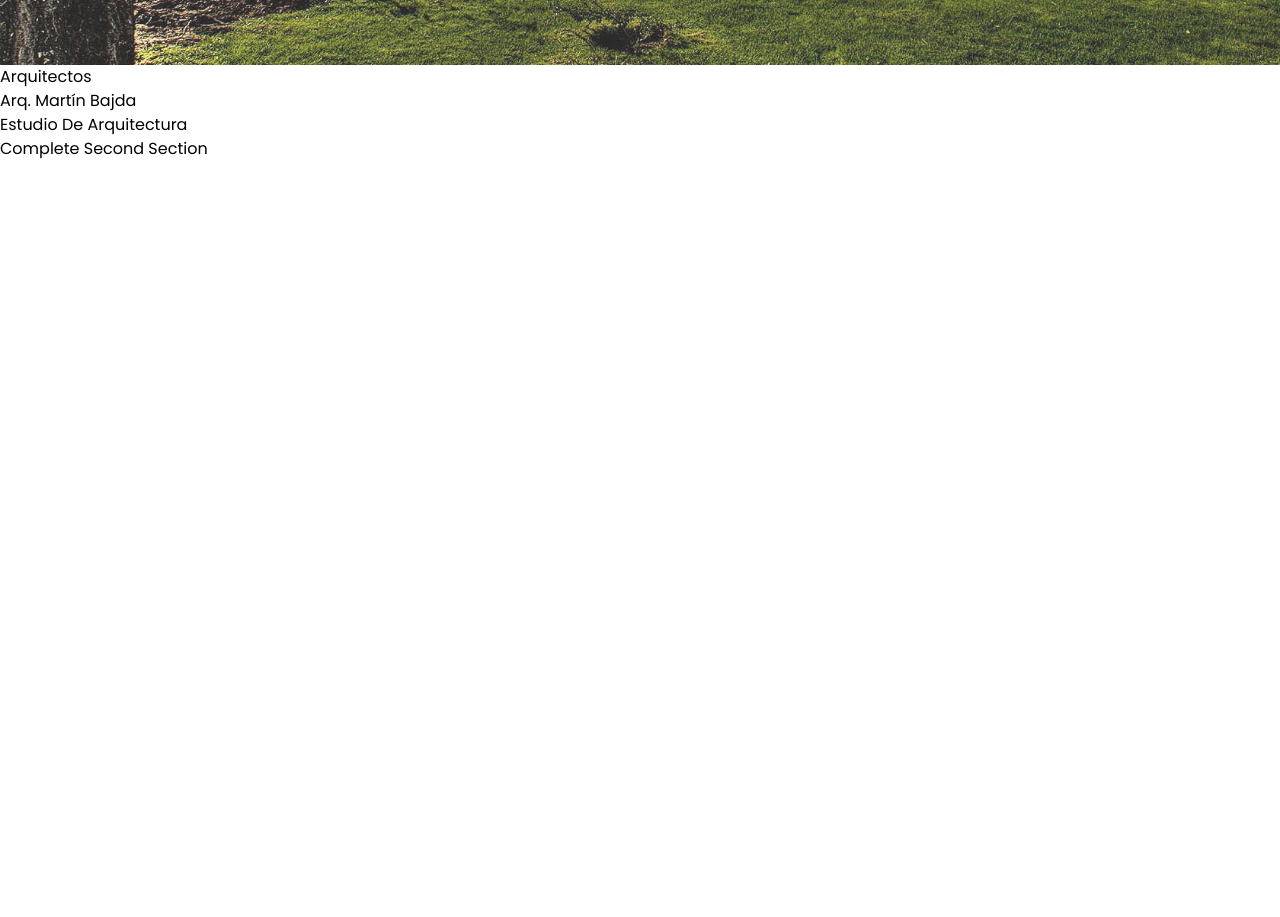
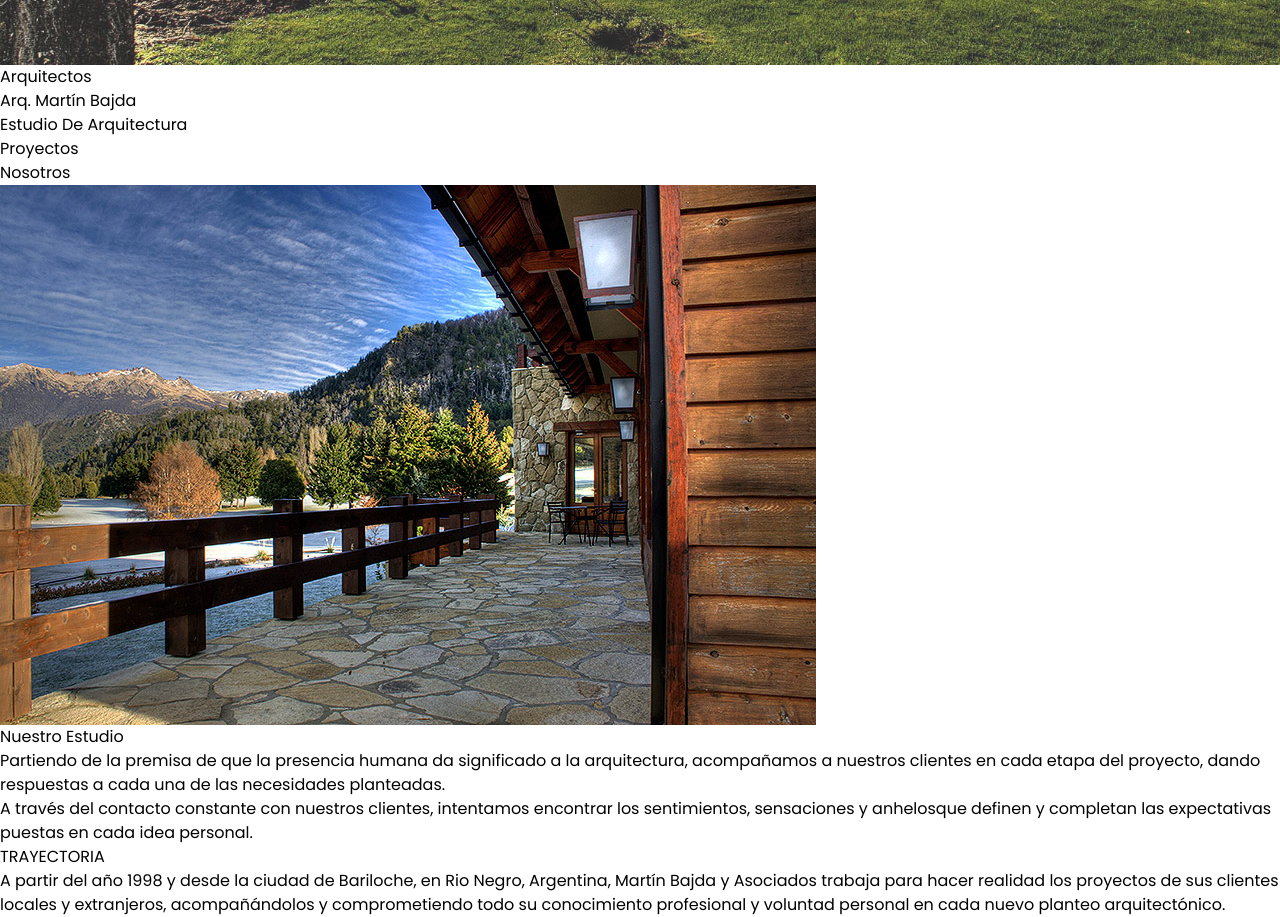
Before and after one commit to 4Bprogramming/BajdaNextJs, a Next.js app: page / in a window 1280 px wide. Shown: the part 680-1597 px from the top of the page. Before the commit the page ends 841 px from the top, so only its background shows below. Built offline with nearby package versions, Linux system fonts and the light colour scheme.

Commit message:
main in progress

```diff
--- a/src/Components/Main/Main.jsx
+++ b/src/Components/Main/Main.jsx
@@ -1,6 +1,8 @@
 import React from "react";
 import Image from "next/image";
 import mainBanner from "../../../public/resources/mainImage.jpg";
+import nuestroEstudio from "../../../public/resources/nuestroEstudio.jpg";
+import GreenButton from "../Buttons/greenButton";
 
 function Main() {
   return (
@@ -26,8 +28,40 @@ function Main() {
           </p>
         </article>
       </section>
-      <section class="bg-fuchsia-400 h-32">
-        <p class="pt-10">Complete Second Section</p>
+      <section class="flex flex-col items-center">
+        <GreenButton text="Proyectos" style="mt-10 mb-10" />
+        <p class=" text-5xl text-custom-green">Nosotros</p>
+      </section>
+      <section>
+        <article class="grid grid-cols-2 mb-14">
+          <nuestro-estudio-left class="block">
+            <Image src={nuestroEstudio} />
+          </nuestro-estudio-left>
+          <nuestro-estudio-right class="block">
+            <h3>
+              Nuestro <span>Estudio</span>
+            </h3>
+            <p>
+              Partiendo de la premisa de que la presencia humana da significado
+              a la arquitectura, acompañamos a nuestros clientes en cada etapa
+              del proyecto, dando respuestas a cada una de las necesidades
+              planteadas.
+            </p>
+            <p>
+              A través del contacto constante con nuestros clientes, intentamos
+              encontrar los sentimientos, sensaciones y anhelosque definen y
+              completan las expectativas puestas en cada idea personal.
+            </p>
+            <h4>TRAYECTORIA</h4>
+            <p>
+              A partir del año 1998 y desde la ciudad de Bariloche, en Rio
+              Negro, Argentina, Martín Bajda y Asociados trabaja para hacer
+              realidad los proyectos de sus clientes locales y extranjeros,
+              acompañándolos y comprometiendo todo su conocimiento profesional y
+              voluntad personal en cada nuevo planteo arquitectónico.
+            </p>
+          </nuestro-estudio-right>
+        </article>
       </section>
     </main>
   );
```
